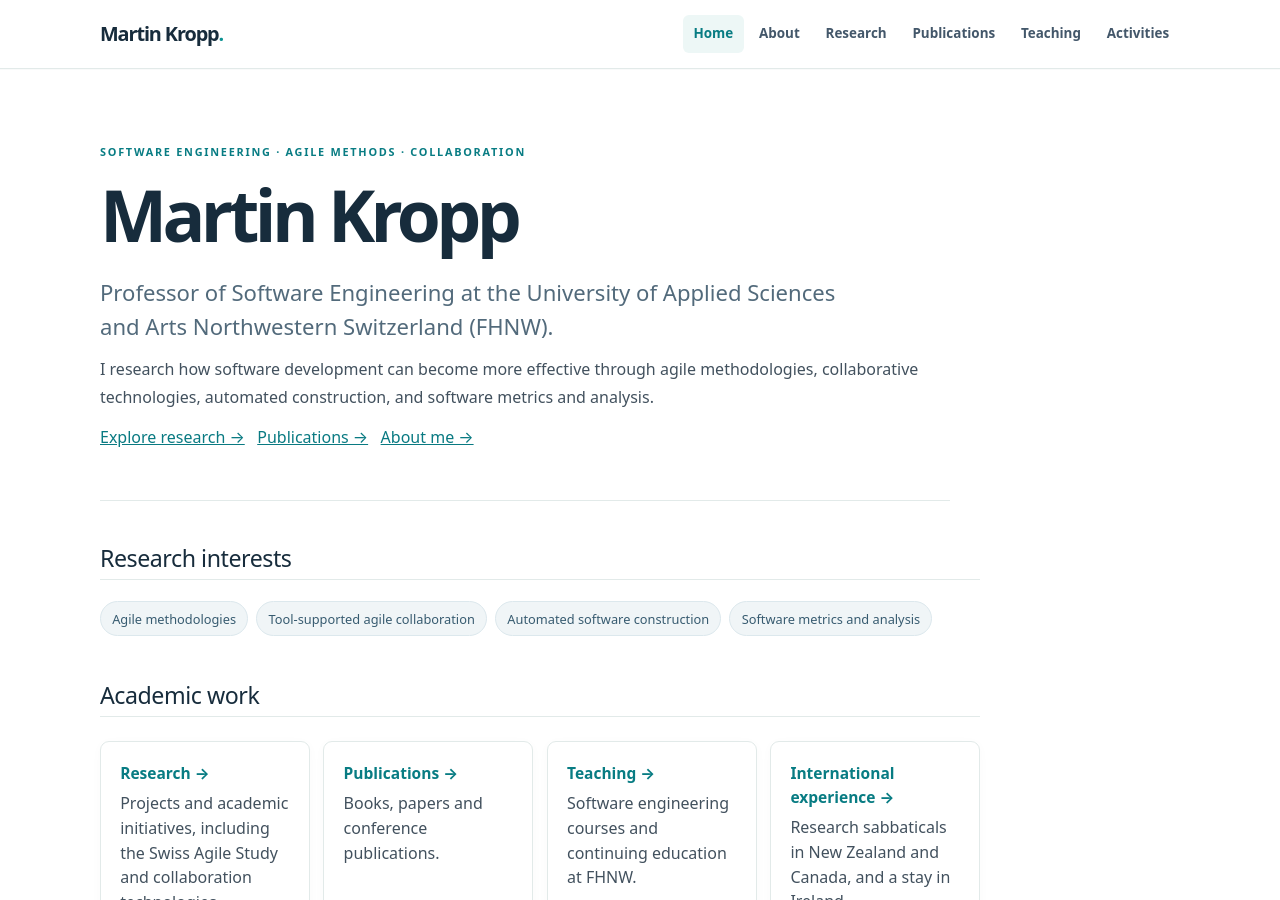
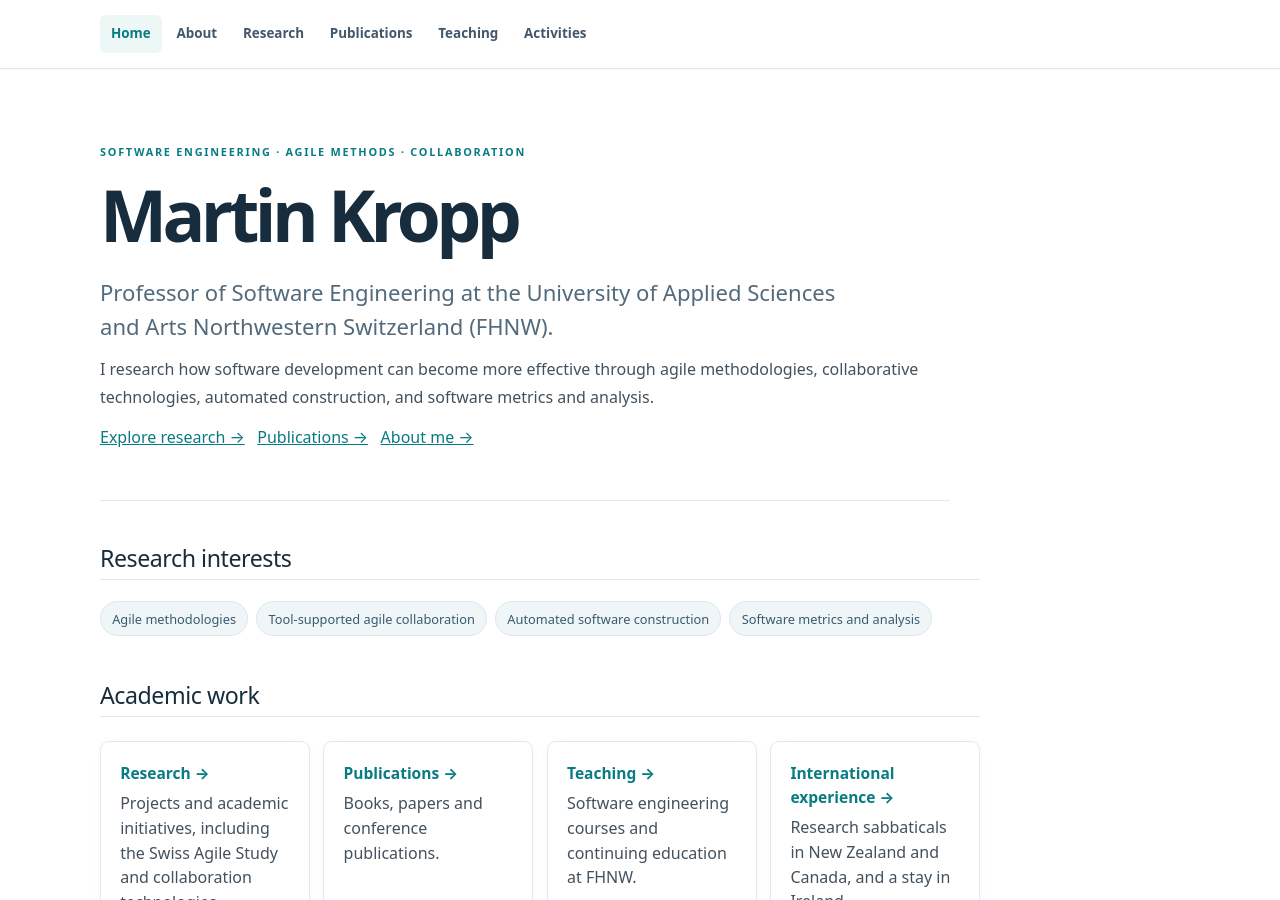
Before and after one commit to martinkropp/martinkropp.github.io, a Jekyll site: the page built from index.md, in a window 1280 px wide and 900 px high. Built offline with Jekyll 4.4.1, drawn with Linux system fonts in a browser that asks for light colours.

Commit message:
Avoid repeating name in homepage navigation

```diff
--- a/_layouts/default.html
+++ b/_layouts/default.html
@@ -11,7 +11,7 @@
 <body>
 <a class="skip" href="#content">Skip to content</a>
 <header class="header"><div class="wrap nav">
-  <a class="brand" href="{{ '/' | relative_url }}">Martin Kropp<span class="brand-dot">.</span></a>
+  {% if page.url != '/' %}<a class="brand" href="{{ '/' | relative_url }}">Martin Kropp<span class="brand-dot">.</span></a>{% endif %}
   <nav aria-label="Main navigation">
     <a href="{{ '/' | relative_url }}" {% if page.url == '/' %}aria-current="page"{% endif %}>Home</a>
     <a href="{{ '/about' | relative_url }}" {% if page.url == '/about' or page.url == '/about/' %}aria-current="page"{% endif %}>About</a>
```
